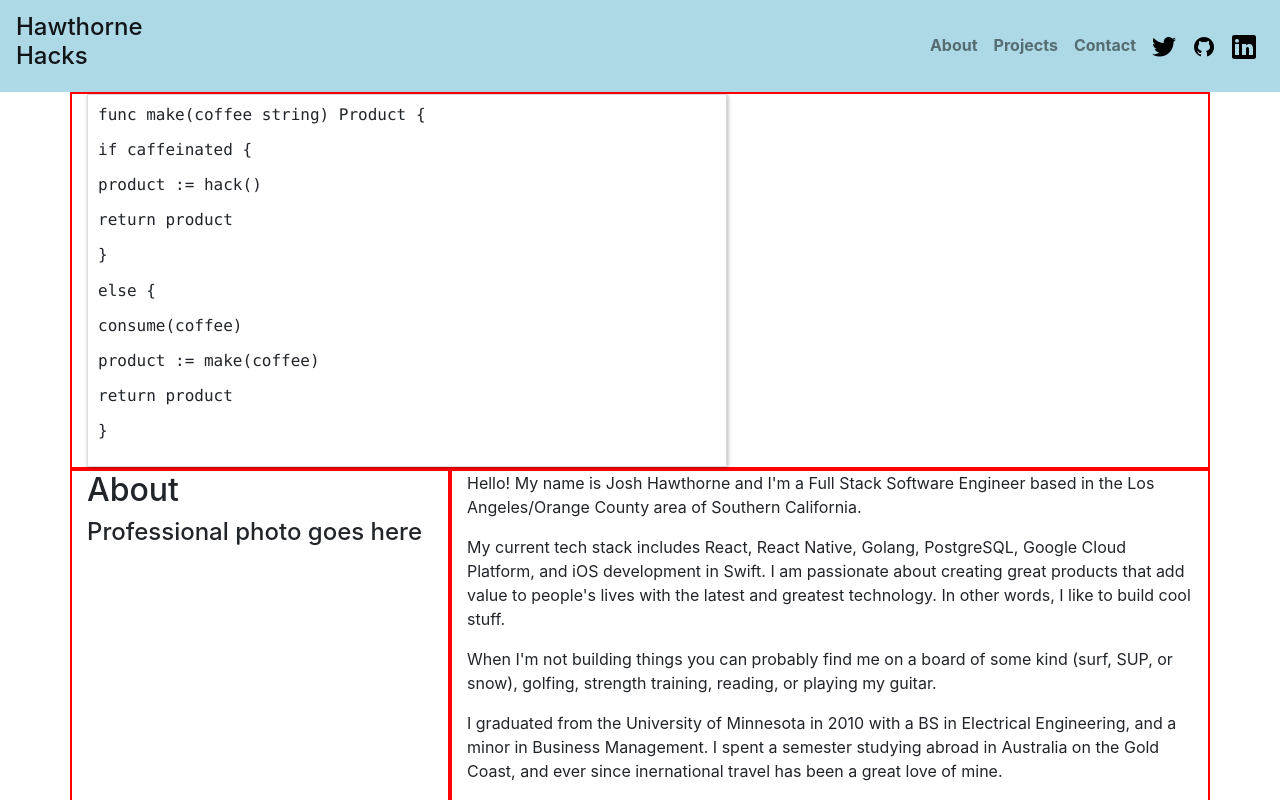
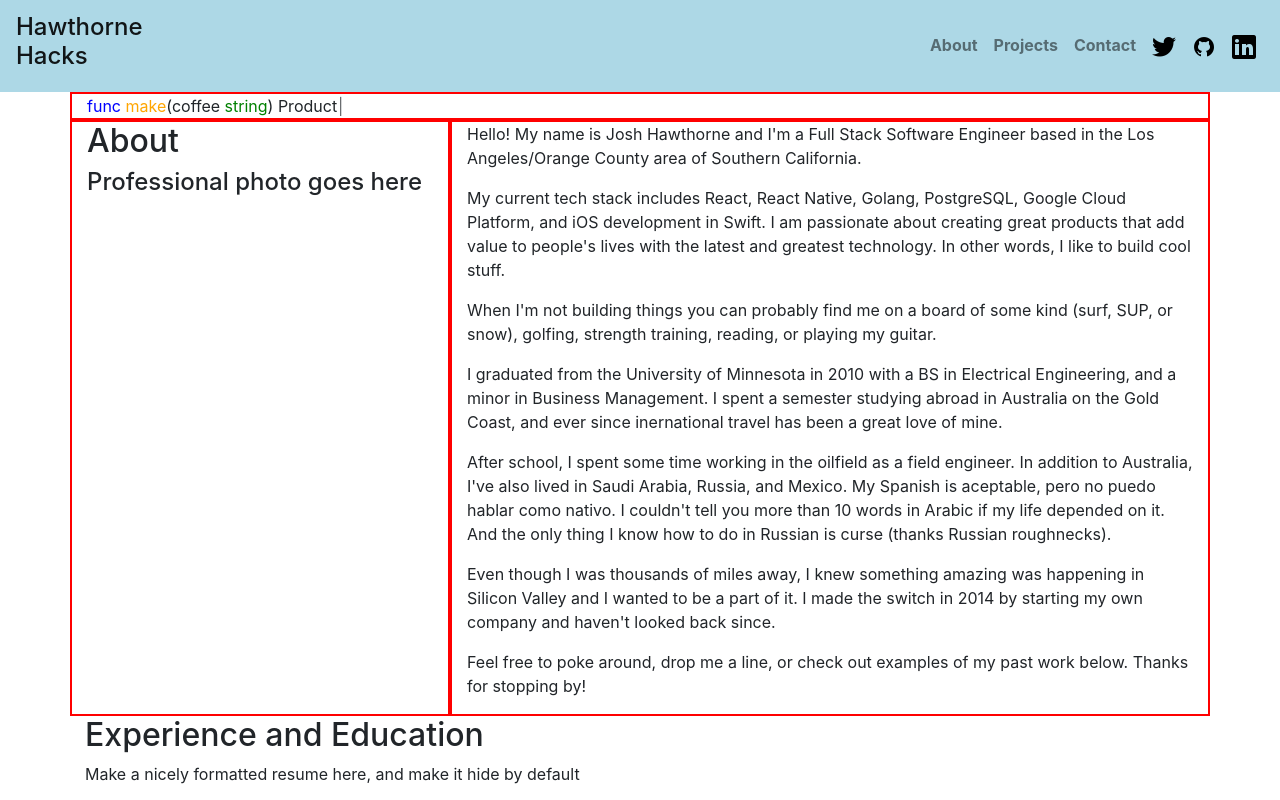
Before and after one commit to QO-Development/QO-Development.github.io, a React (Create React App) app in the folder personal-website/: page / in a window 1280 px wide. Shown: the top 800 px of the page. Built offline with nearby package versions, Linux system fonts and the light colour scheme.

Commit message:
Working on styling for typewriter component

```diff
--- a/personal-website/package.json
+++ b/personal-website/package.json
@@ -11,6 +11,7 @@
     "react-bootstrap": "^1.4.3",
     "react-dom": "^17.0.1",
     "react-scripts": "4.0.2",
+    "typewriter-effect": "^2.17.0",
     "web-vitals": "^1.0.1"
   },
   "scripts": {
--- a/personal-website/src/components/billboard/billboard.css
+++ b/personal-website/src/components/billboard/billboard.css
@@ -1,127 +1,23 @@
-.typewriter{
-  background: #fff;
-  padding: 10px;
-  border: 1px solid #ddd;
-  box-shadow: 1px 1px 4px rgba(0, 0, 0, 0.3);
-  max-width: 640px;
+.indent {
+  margin-left: 20px;
 }
 
-@keyframes letters {
-  from {
-    left: 0;
-  }
-  to {
-    left: 50ch;
-  }
-}
-@keyframes lines {
-  from {
-    top: 0;
-  }
-  to {
-    top: 100%;
-  }
-}
-@keyframes cursor-type {
-  50% {
-    border-color: #000;
-  }
-}
-@keyframes cursor-wait {
-  0% {
-    box-shadow: inset 2px 0 0 0 rgba(0, 0, 0, 0);
-  }
-  1% {
-    box-shadow: inset 2px 0 0 0 black;
-  }
-  40% {
-    box-shadow: inset 2px 0 0 0 black;
-  }
+.doubleIndent {
+  margin-left: 40px;
 }
 
-.type {
-  position: relative;
-  font-family: Consolas, Monaco, monospace;
-  width: 50ch;
-  line-height: 1.2;
-  word-break: break-all;
-  overflow: hidden;
+.keyword {
+  color: purple;
 }
 
-@supports (width: 1ch) {
-  .type:before, .type:after {
-    box-sizing: border-box;
-    content: '';
-    position: absolute;
-    z-index: 1;
-    display: block;
-    height: 1.2em;
-    width: 100%;
-    background-color: #fff;
-  }
-  .type:before {
-    border-left: 2px solid transparent;
-    top: 100%;
-    animation-name: letters, lines, cursor-type, cursor-wait;
-    animation-fill-mode: both, both, both, backwards;
-  }
-  .type:after {
-    content: '';
-    height: 100%;
-    top: 100%;
-    left: 0;
-    margin-top: 1.2em;
-  }
+.func {
+  color: blue;
 }
 
-.type:before {
-  animation-duration: 1.4285714286s, 1.4285714286s, 0.0285714286s, 0.8s;
-  animation-timing-function: steps(50, end), steps(1, end), step-end, ease-out;
-  animation-iteration-count: 1, 1, 35, 2;
-  animation-delay: 1.6s, 1.6s, 1.6s, 0s;
-}
-.type:after {
-  animation: lines 1.4285714286s steps(1, end) 1;
-  animation-fill-mode: both;
-  animation-delay: 1.6s;
+.funcName {
+  color: orange;
 }
 
-/* .type + .type:before {
-  animation-duration: 1.4285714286s, 5.7142857143s, 0.0285714286s, 0.8s;
-  animation-timing-function: steps(50, end), steps(4, end), step-end, ease-out;
-  animation-iteration-count: 4, 1, 181, 2;
-  animation-delay: 4.2s, 4.2s, 4.2s, 2.6s;
+.param {
+  color: green;
 }
-.type + .type:after {
-  animation: lines 5.7142857143s steps(4, end) 1;
-  animation-fill-mode: both;
-  animation-delay: 4.2s;
-} */
-
-
-/*
-.type + .type + .type:before {
-  animation-duration: 1.4285714286s, 4.2857142857s, 0.0285714286s, 0.8s;
-  animation-timing-function: steps(50, end), steps(3, end), step-end, ease-out;
-  animation-iteration-count: 3, 1, 120, 2;
-  animation-delay: 10.9714285714s, 10.9714285714s, 10.9714285714s, 9.3714285714s;
-}
-.type + .type + .type:after {
-  animation: lines 4.2857142857s steps(3, end) 1;
-  animation-fill-mode: both;
-  animation-delay: 10.9714285714s;
-} */
-
-
-
-/* .type + .type + .type + .type:before {
-  animation-duration: 1.4285714286s, 7.1428571429s, 0.0285714286s, 0.8s;
-  animation-timing-function: steps(50, end), steps(5, end), step-end, ease-out;
-  animation-iteration-count: 5, 1, 215, 2;
-  animation-delay: 16s, 16s, 16s, 14.4s;
-}
-.type + .type + .type + .type:after {
-  animation: lines 7.1428571429s steps(5, end) 1;
-  animation-fill-mode: both;
-  animation-delay: 16s;
-} */
--- a/personal-website/src/components/billboard/index.js
+++ b/personal-website/src/components/billboard/index.js
@@ -1,6 +1,7 @@
 import React from 'react';
 import {Container, Row, Col} from 'react-bootstrap';
 import './billboard.css';
+import Typewriter from 'typewriter-effect';
 
 class Billboard extends React.Component {
   render() {
@@ -8,18 +9,22 @@ class Billboard extends React.Component {
       <Container>
         <Row>
           <Col style={{border: '2px red solid'}} md={12}>
-            <div className="typewriter">
-              <p className="type"> func make(coffee string) Product &#123; </p>
-              <p className="type"> if caffeinated &#123; </p>
-              <p className="type"> product := hack() </p>
-              <p className="type"> return product </p>
-              <p className="type"> &#125; </p>
-              <p className="type"> else &#123; </p>
-              <p className="type"> consume(coffee)</p>
-              <p className="type"> product := make(coffee)</p>
-              <p className="type"> return product</p>
-              <p className="type"> &#125; </p>
-            </div>
+            <Typewriter
+              onInit={(typewriter) => {
+                typewriter.typeString('<span class="func">func</span> <span class="funcName">make</span>(coffee <span class="param">string</span>) Product { <br />')
+                  .pauseFor(1500)
+                  .typeString('<span class="indent"> <span class="keyword">if</span> caffeinated { </span> <br />')
+                  .typeString('<span class="doubleIndent">product := hack() </span> <br />')
+                  .typeString('<span class="doubleIndent"> <span class="keyword">return</span> product </span> <br />')
+                  .typeString('<span class="indent">} <span class="keyword"> else </span> { </span> <br />')
+                  .typeString('<span class="doubleIndent"> consume(coffee) </span> <br />')
+                  .typeString('<span class="doubleIndent"> product := make(coffee) </span> <br />')
+                  .typeString('<span class="keyword doubleIndent">return</span> product <br />')
+                  .typeString('<span class="indent">} </span> <br />')
+                  .typeString('}')
+                  .start();
+              }}
+            />
           </Col>
           <Col style={{border: '2px red solid'}} md={4}>
             <h2>About</h2>
@@ -35,6 +40,14 @@ class Billboard extends React.Component {
             <p>Feel free to poke around, drop me a line, or check out examples of my past work below. Thanks for stopping by!</p>
           </Col>
         </Row>
+
+        <Row>
+          <Col>
+            <h2>Experience and Education</h2>
+            <p>Make a nicely formatted resume here, and make it hide by default</p>
+          </Col>
+        </Row>
+
         <Row>
           <Col>
             <h2>Projects</h2>
@@ -48,13 +61,6 @@ class Billboard extends React.Component {
         <Row>
           <Col>
             <h4>Want to see more public examples of my work? Check out my <a href="/">Github</a></h4>
-          </Col>
-        </Row>
-
-        <Row>
-          <Col>
-            <h2>Experience and Education</h2>
-            <p>Make a nicely formatted resume here, and make it hide by default</p>
           </Col>
         </Row>
 
```
Also changed, not shown: 1 other file (tests, documents, lock files or other folders).
